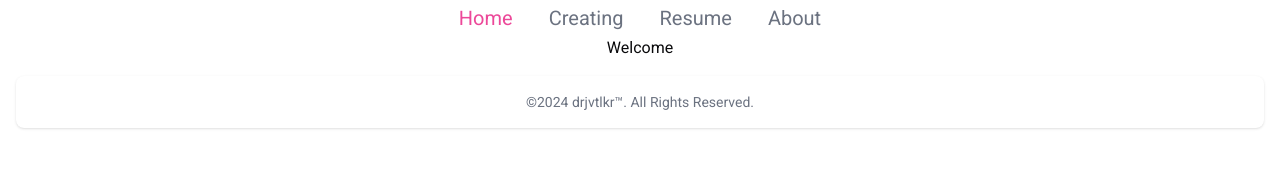
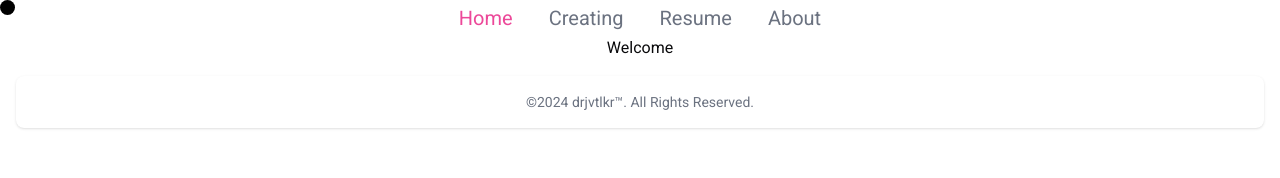
Before and after one commit to drjvtlkr/website, a Next.js app: page / in a window 1280 px wide. Shown: the top 178 px of the page. Built offline with nearby package versions, Linux system fonts and the light colour scheme.

Commit message:
custom cursor done

```diff
--- a/app/globals.css
+++ b/app/globals.css
@@ -4,6 +4,35 @@
 
 body {
   font-family: Arial, Helvetica, sans-serif;
+  cursor: none;
+}
+
+.custom-cursor{
+  position: fixed;
+  top: 0;
+  left: 0;
+  width: 15px;
+  height: 15px;
+  border-radius: 50%;
+  pointer-events: none;
+  z-index: 100;
+  mix-blend-mode: difference;
+  padding: 5px;
+  display: flex;
+  justify-content: center;
+  align-items: center;
+  background-color: white;
+}
+
+link,a{
+  cursor: none;
+}
+
+.cursor-text{
+  font-size: 5px;
+  font-weight: 900;
+  letter-spacing: 1px;
+  display: none;
 }
 
 .cursor-dot{
--- a/app/layout.tsx
+++ b/app/layout.tsx
@@ -3,6 +3,7 @@
 import "./globals.css";
 import Footer from "@/components/Footer";
 import { Navbar } from "@/components/Navbar";
+import Cursor from "@/components/Cursor";
 
 // This is to import the font styles
 const roboto = Roboto({
@@ -47,8 +48,7 @@
   return (
     <html lang="en">
       <body className={`${roboto.className} antialiased`}>
-        <div className="cursor-dot" data-cursor-dot></div>
-        <div className="cursor-outline" data-cursor-outline></div>
+        <Cursor/>
         <Navbar />
         {children}
         <Footer />
--- a/components/Cursor.tsx
+++ b/components/Cursor.tsx
@@ -1,6 +1,39 @@
-import React from "react";
+'use client'
+import React, { useEffect } from "react";
+import {gsap} from 'gsap'
 
 const Cursor = () => {
+    useEffect(()=>{
+        const cursor = document.getElementById('custom-cursor')
+        const links = document.querySelectorAll('a')
+        const cursorText = document.querySelector('.cursor-text') as HTMLElement;
+
+        const onMouseMove = (event: MouseEvent)=>{
+            const {clientX, clientY}= event;
+            gsap.set(cursor,{x: clientX, y: clientY})
+        }
+
+        const onMouseEnterLink=(event :MouseEvent)=>{
+            const link = event.target as HTMLElement;
+            if (link.classList.contains('view')) {
+                gsap.set(cursor,{scale:4})
+                cursorText.style.display='block'
+            }else{
+                gsap.set(cursor,{scale:4})
+            }
+        }
+
+        const onMouseLeaveLink=()=>{
+            gsap.set(cursor,{scale:4})
+            cursorText.style.display='none'
+        }
+
+        document.addEventListener('mousemove', onMouseMove)
+        links.forEach((link)=>{
+            link.addEventListener('mouseenter', onMouseEnterLink)
+            link.addEventListener('mouseleave', onMouseLeaveLink)
+        })
+    })
   return (
     <div id="custom-cursor" className="custom-cursor">
       <span className="cursor-text">Cursor</span>
```
